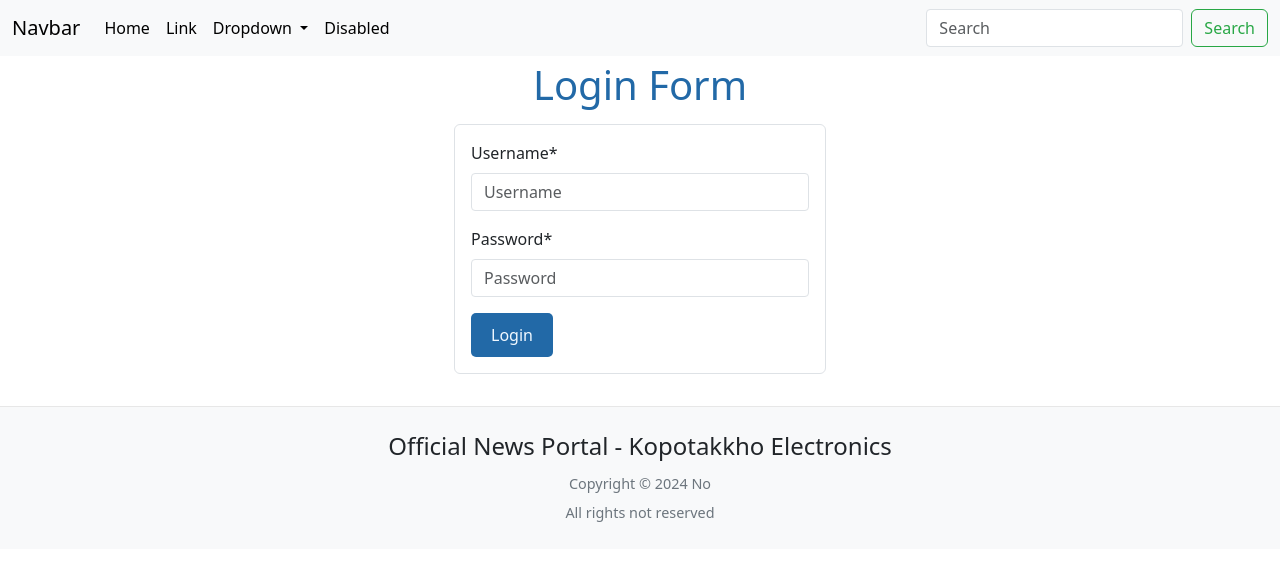
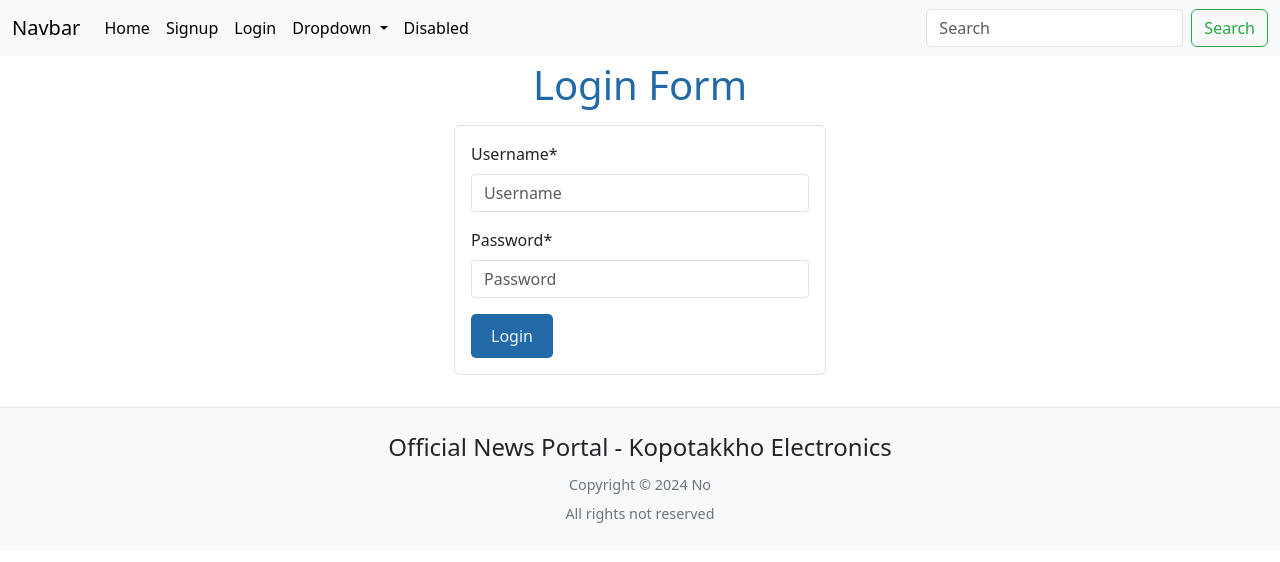
Before and after one commit to Md-Monirul-Islam/Social_notes, a Django app: page /login/ in a window 1280 px wide. Shown: the top 562 px of the page. Run offline with Django 4.2, Linux system fonts and the light colour scheme; parts of the project's set-up code (start-up, migrations or seed data) failed here and were passed over; some libraries are stand-ins or nearby versions.

Commit message:
add login logout authentication

```diff
--- a/notes/urls.py
+++ b/notes/urls.py
@@ -1,4 +1,4 @@
-from django.urls import path
+from django.urls import path # type: ignore
 from .views import *
 
 app_name = 'notes'
@@ -7,4 +7,5 @@ urlpatterns = [
     path('', home, name='home'),
     path('signup/', signup, name='signup'),
     path('login/', login, name='login'),
+    path('logout/', userLogout, name='logout'),
 ]
--- a/notes/views.py
+++ b/notes/views.py
@@ -1,13 +1,16 @@
-from django.shortcuts import render, redirect
-from django.contrib import messages
-from django.contrib.auth.models import User
-from django.contrib.auth.hashers import make_password
-from django.contrib.auth import authenticate, login as auth_login
-from django.http import JsonResponse
+from django.shortcuts import render, redirect # type: ignore
+from django.contrib import messages # type: ignore
+from django.contrib.auth.models import User # type: ignore
+from django.contrib.auth.hashers import make_password # type: ignore
+from django.contrib.auth import authenticate, login as auth_login,logout # type: ignore
+from django.http import JsonResponse # type: ignore
 from .forms import SignupForm,LoginForm
 
 def home(request):
-    return render(request, 'notes/home.html')
+    if request.user.is_authenticated:
+        return render(request, 'notes/home.html')
+    else:
+        return redirect('notes:login')
 
 def signup(request):
     if request.method == 'POST':
@@ -24,11 +27,11 @@ def signup(request):
                 email=email,
                 password=password
             )
-            response = {'status': 'success', 'message': 'User registered successfully.'}
+            response = {'status':'User registered successfully.'}
             return JsonResponse(response)
         else:
             errors = form.errors.as_json()
-            response = {'status': 'error', 'message': 'Invalid form submission.', 'errors': errors}
+            response = {'status':'Invalid form submission.', 'errors': errors}
             return JsonResponse(response)
     else:
         form = SignupForm()
@@ -43,14 +46,22 @@ def login(request):
         if form.is_valid():
             username = form.cleaned_data.get('username')
             password = form.cleaned_data.get('password')
-            user = authenticate(request, username=username, password=password)
+
+            try:
+                user = authenticate(request, username=username, password=password)
+                print(username,password)
+            except:
+                return JsonResponse({'status':'Invalid username or password.'})
             if user is not None:
                 auth_login(request, user)
-                return redirect('notes:login')  # Replace 'home' with your desired redirect URL
+                return JsonResponse({'status':"User login successfully"})
+                # messages.success(request,"User login successfull.")
+                # return redirect('notes:login') # redirect using ajax
             else:
-                messages.error(request, 'Invalid username or password.')
+                # messages.error(request, 'Invalid username or password.')
+                return JsonResponse({'status':'Invalid username or password.'})
         else:
-            messages.error(request, 'Invalid username or password.')
+            return JsonResponse({'status':'Invalid username or password.'})
     else:
         form = LoginForm()
 
@@ -59,3 +70,8 @@ def login(request):
     }
 
     return render(request, 'notes/login.html', data)
+
+
+def userLogout(request):
+    logout(request)
+    return redirect('notes:login')
--- a/static/css/style.css
+++ b/static/css/style.css
@@ -1,3 +1,42 @@
+.nav{
+    margin-left: 30px;
+  }
+
+  .navbar-light .navbar-nav .nav-link {
+    color: #000; /* Ensure text is dark */
+  }
+
+  .navbar-light .navbar-nav .nav-link:hover {
+    color: #0056b3; /* Change on hover */
+  }
+
+  .navbar-light .navbar-nav .dropdown-menu {
+    background-color: #fff; /* Dropdown background color */
+  }
+
+  .navbar-light .navbar-nav .dropdown-menu .dropdown-item {
+    color: #000; /* Dropdown item text color */
+  }
+
+  .navbar-light .navbar-nav .dropdown-menu .dropdown-item:hover {
+    background-color: #f8f9fa; /* Hover effect */
+  }
+
+  .form-control {
+    border-radius: 0.25rem; /* Slightly rounded corners */
+  }
+
+  .btn-outline-success {
+    border-color: #28a745;
+    color: #28a745;
+  }
+
+  .btn-outline-success:hover {
+    background-color: #28a745;
+    color: #fff;
+  }
+
+
 h1{
     color: rgb(34, 105, 167);
     text-align: center;
--- a/templates/navbar.html
+++ b/templates/navbar.html
@@ -1,44 +1,3 @@
-<style>
-  .nav{
-    margin-left: 30px;
-  }
-
-  .navbar-light .navbar-nav .nav-link {
-    color: #000; /* Ensure text is dark */
-  }
-
-  .navbar-light .navbar-nav .nav-link:hover {
-    color: #0056b3; /* Change on hover */
-  }
-
-  .navbar-light .navbar-nav .dropdown-menu {
-    background-color: #fff; /* Dropdown background color */
-  }
-
-  .navbar-light .navbar-nav .dropdown-menu .dropdown-item {
-    color: #000; /* Dropdown item text color */
-  }
-
-  .navbar-light .navbar-nav .dropdown-menu .dropdown-item:hover {
-    background-color: #f8f9fa; /* Hover effect */
-  }
-
-  .form-control {
-    border-radius: 0.25rem; /* Slightly rounded corners */
-  }
-
-  .btn-outline-success {
-    border-color: #28a745;
-    color: #28a745;
-  }
-
-  .btn-outline-success:hover {
-    background-color: #28a745;
-    color: #fff;
-  }
-
-  </style>
-
 <nav class="navbar navbar-expand-lg navbar-light bg-light">
     <div class="container-fluid">
       <a class="navbar-brand" href="#">Navbar</a>
@@ -48,10 +7,13 @@
       <div class="collapse navbar-collapse" id="navbarSupportedContent">
         <ul class="navbar-nav me-auto mb-2 mb-lg-0">
           <li class="nav-item">
-            <a class="nav-link active" aria-current="page" href="#">Home</a>
+            <a class="nav-link active" aria-current="page" href="{% url 'notes:home' %}">Home</a>
           </li>
           <li class="nav-item">
-            <a class="nav-link" href="#">Link</a>
+            <a class="nav-link" href="{% url 'notes:signup' %}">Signup</a>
+          </li>
+          <li class="nav-item">
+            <a class="nav-link" href="{% url 'notes:login' %}">Login</a>
           </li>
           <li class="nav-item dropdown">
             <a class="nav-link dropdown-toggle" href="#" id="navbarDropdown" role="button" data-bs-toggle="dropdown" aria-expanded="false">
--- a/templates/notes/home.html
+++ b/templates/notes/home.html
@@ -3,5 +3,8 @@
 {% block content %}
 
 <h1>Hello World</h1>
+{{ request.user.username }}<br>
+{{ request.user.email }}<br>
+<p>Logout here <a href="{% url 'notes:logout' %}" class="btn btn-outline-success">Logout</a></p>
 
 {% endblock content %}
--- a/templates/notes/login.html
+++ b/templates/notes/login.html
@@ -4,12 +4,43 @@
 {% block content %}
 
 <h1>Login Form</h1>
+<p id='message' class='text-red'></p>
 <div class="container border p-3 rounded col-4">
-    <form method="post" action="{% url 'notes:login' %}" id="signupForm">
+    <form method="post" action="{% url 'notes:login' %}" id="loginupForm">
         {% csrf_token %}
         {{ form|crispy }}
-        <input class="signup" type="submit" value="Login"></input>
+        <input class="signup" type="submit" value="Login" />
     </form>
 </div>
+<script src="https://code.jquery.com/jquery-3.7.1.js" integrity="sha256-eKhayi8LEQwp4NKxN+CfCh+3qOVUtJn3QNZ0TciWLP4=" crossorigin="anonymous"></script>
+<script>
+    $(document).on('submit','#loginupForm',function(e){
+        e.preventDefault();
+        var username = $('#id_username').val();
+        var password = $('#id_password').val();
+
+        //ajax call
+        $.ajax({
+            type: 'POST',
+            url: '{% url "notes:login" %}',
+            data: {
+                username:username,
+                password:password,
+                csrfmiddlewaretoken: $('input[name=csrfmiddlewaretoken]').val(),
+            },
+            success: function(response) {
+                console.log(response.status);
+                $('#message').text(response.status);
+                $('#message').addClass('p-2')
+                if (response.status === "User login successfully") {
+                    $('#message').addClass('bg-info text-primary text-center')
+                    window.location.href = '{% url "notes:home" %}';
+                } else {
+                    $('#message').addClass('bg-danger text-warning text-center')
+                }
+            },
+        })
+    })
+</script>
 
 {% endblock content %}
--- a/templates/notes/signup.html
+++ b/templates/notes/signup.html
@@ -10,7 +10,7 @@
     <form method="post" action="{% url 'notes:signup' %}" id="signupForm">
         {% csrf_token %}
         {{ form|crispy }}
-        <input class="signup" type="submit" value="Signup"></input>
+        <input class="signup" type="submit" value="Signup">
     </form>
 </div>
 
```
Also changed, not shown: db.sqlite3.
